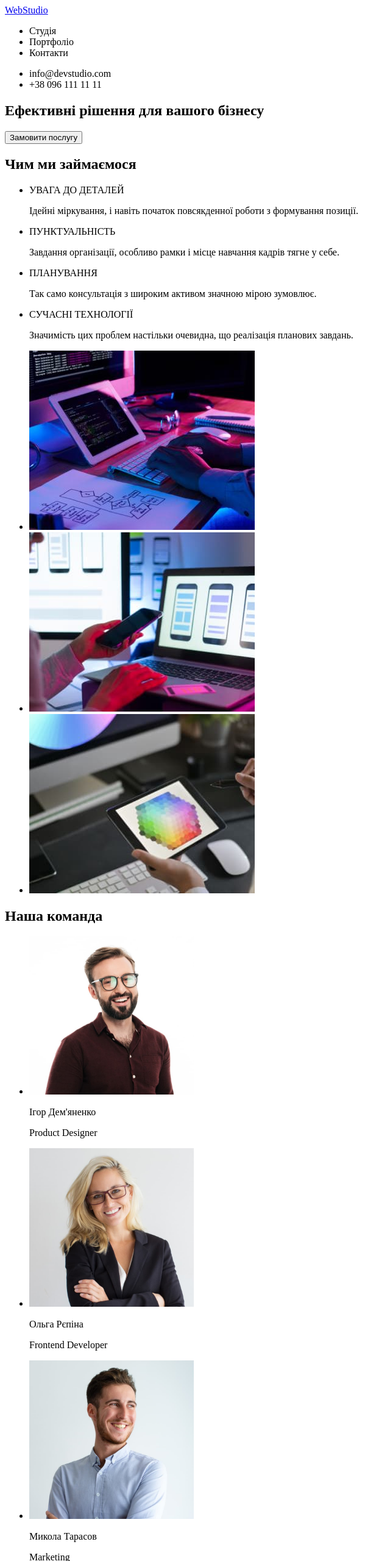
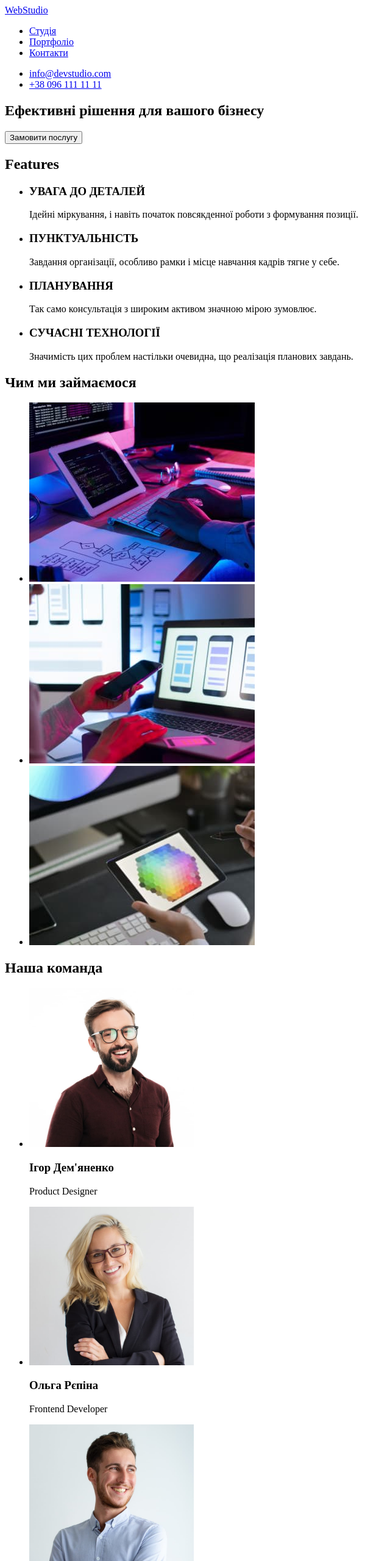
Before and after one commit to AscariA10/goit-markup-hw-01, a plain HTML site: page index.html in a window 1280 px wide. Shown: the top 2560 px of the page at 61% size, without its empty margins (0-640 px from the left). Drawn offline with Linux system fonts and the light colour scheme.

Commit message:
fixed bugs after mentor`s check

```diff
--- a/index.html
+++ b/index.html
@@ -5,21 +5,20 @@
     <meta http-equiv="X-UA-Compatible" content="IE=edge">
     <meta name="viewport" content="width=device-width, initial-scale=1.0">
     <title>Document</title>
-    <link rel="stylesheet" href="">
 </head>
 <body>
     <header>
         <nav>
         <a href="index.html">WebStudio</a>
             <ul>
-             <li>Студія</li>
-             <li>Портфоліо</li>
-             <li>Контакти</li>
+             <li><a href="#">Студія</a></li>
+             <li><a href="#">Портфоліо</a></li>
+             <li><a href="#">Контакти</a></li>
             </ul>
         </nav>
         <ul>
-            <li>info@devstudio.com</li>
-            <li>+38 096 111 11 11</li>
+            <li><a href="mailto:info@devstudio.com">info@devstudio.com</a></li>
+            <li><a href="tel:+380961111111">+38 096 111 11 11</a> </li>
         </ul>
     </header>
     <main>
@@ -28,25 +27,28 @@
             <button type="button">Замовити послугу</button>
         </section>
         <section>
-            <h2>Чим ми займаємося</h2>
+            <h2>Features</h2>
             <ul>
                 <li>
-                    <p>УВАГА ДО ДЕТАЛЕЙ</p>
+                    <h3>УВАГА ДО ДЕТАЛЕЙ</h3>
                     <p>Ідейні міркування, і навіть початок повсякденної роботи з формування позиції.</p>
                 </li>
                 <li>
-                    <p>ПУНКТУАЛЬНІСТЬ</p>
+                    <h3>ПУНКТУАЛЬНІСТЬ</h3>
                     <p>Завдання організації, особливо рамки і місце навчання кадрів тягне у себе.</p>
                 </li>
                 <li>
-                    <p>ПЛАНУВАННЯ</p>
+                    <h3>ПЛАНУВАННЯ</h3>
                     <p>Так само консультація з широким активом значною мірою зумовлює.</p>
                 </li>
                 <li>
-                    <p>СУЧАСНІ ТЕХНОЛОГІЇ</p>
+                    <h3>СУЧАСНІ ТЕХНОЛОГІЇ</h3>
                     <p>Значимість цих проблем настільки очевидна, що реалізація планових завдань.</p>
                 </li>
             </ul>
+        </section>
+        <section>
+            <h2>Чим ми займаємося</h2>
             <ul>
                 <li>
                     <img src="../goit-markup-hw-01/images/optimized/img1.jpg"
@@ -72,29 +74,29 @@
                     <img src="../goit-markup-hw-01/images/optimized/photo1.jpg"
                     alt="Ігор Дем'яненко"
                     width="270">
-                    <p>Ігор Дем'яненко</p>
-                    <p>Product Designer</p>
+                    <h3>Ігор Дем'яненко</h3>
+                    <p lang="en">Product Designer</p>
                 </li>
                 <li>
                     <img src="../goit-markup-hw-01/images/optimized/photo2.jpg"
                     alt="Ольга Рєпіна"
                     width="270">
-                    <p>Ольга Рєпіна</p>
-                    <p>Frontend Developer</p>
+                    <h3>Ольга Рєпіна</h3>
+                    <p lang="en">Frontend Developer</p>
                 </li>
                 <li>
                     <img src="../goit-markup-hw-01/images/optimized/photo3.jpg"
                     alt="Микола Тарасов"
                     width="270">
-                    <p>Микола Тарасов</p>
-                    <p>Marketing</p>
+                    <h3>Микола Тарасов</h3>
+                    <p lang="en">Marketing</p>
                 </li>
                 <li>
                     <img src="../goit-markup-hw-01/images/optimized/photo4.jpg"
                     alt="Михайло Єрмаков"
                     width="270">
-                    <p>Михайло Єрмаков</p>
-                    <p>UI Designer</p>
+                    <h3>Михайло Єрмаков</h3>
+                    <p lang="en">UI Designer</p>
                 </li>
             </ul>
         </section>
@@ -102,9 +104,11 @@
     <footer>
         <a href="index.html">WebStudio</a>
         <address>
-            м. Київ, пр-т Лесі Українки, 26 <br>
-           <a href="mailto:info@example.com">info@example.com</a>  <br>
-            <a href="tel:+380991111111">+38 099 111 11 11</a>
+            <ul>
+                <li><a href="https://www.google.com.ua/maps/place/%D0%B1%D1%83%D0%BB.+%D0%9B%D0%B5%D1%81%D0%B8+%D0%A3%D0%BA%D1%80%D0%B0%D0%B8%D0%BD%D0%BA%D0%B8,+26,+%D0%9A%D0%B8%D0%B5%D0%B2,+02000/@50.4265841,30.5361918,17z/data=!3m1!4b1!4m5!3m4!1s0x40d4cf0e033ecbe9:0x57a4dffefec77da0!8m2!3d50.4265807!4d30.5383858?hl=ru">м. Київ, пр-т Лесі Українки, 26</a></li>
+                <li><a href="mailto:info@devstudio.com">info@devstudio.com</a></li>
+                <li><a href="tel:+380961111111">+38 096 111 11 11</a> </li>
+            </ul>
         </address>
     </footer>
 </body>
```
